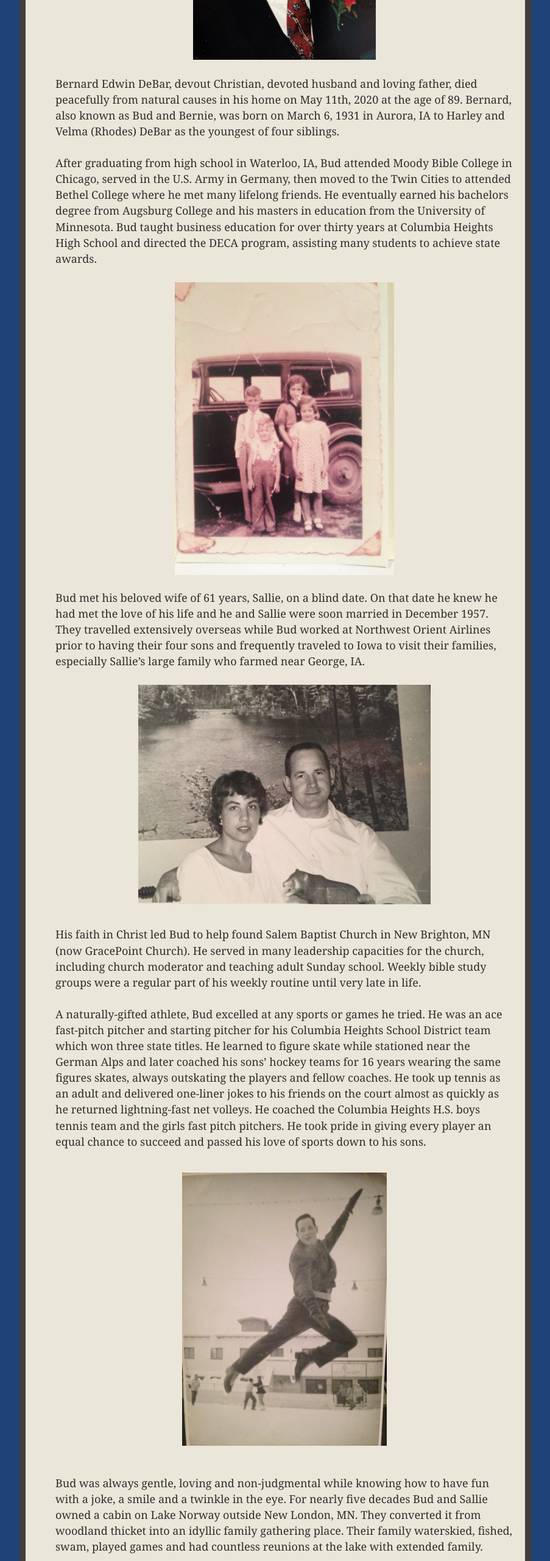
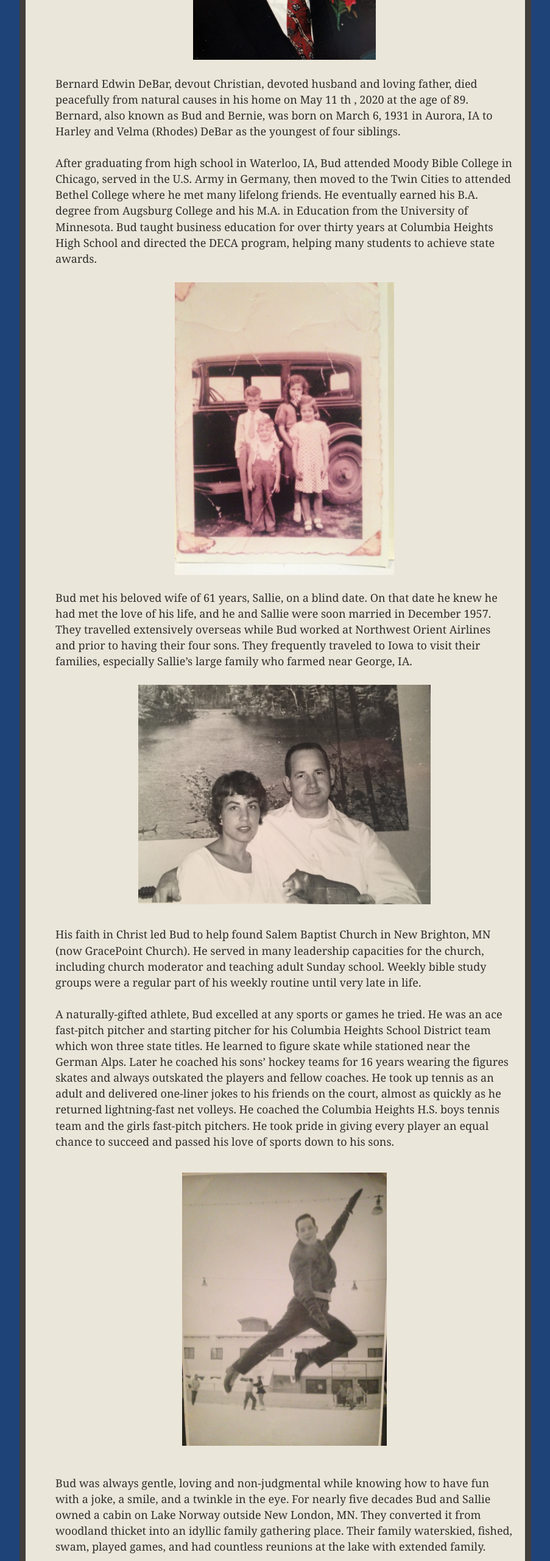
Before and after one commit to jacquesdebar/bernard, a Gatsby site: page / in a window 1280 px wide. Shown: the part 1020-3580 px from the top of the page at 61% size, without its empty margins (188-1091 px from the left). Built offline with nearby package versions, Linux system fonts and the light colour scheme; Gatsby itself is replaced by a stand-in of ours.

Commit message:
update obit

```diff
--- a/src/components/obituary.js
+++ b/src/components/obituary.js
@@ -8,37 +8,77 @@ import CribbageImage from "./pics/CribbageImage"
 
 const Obituary = () => (
     <>
-        <p>Bernard Edwin DeBar, devout Christian, devoted husband and loving father, died peacefully from natural causes in his home on May 11th, 2020 at the age of 89. Bernard, also known as Bud and Bernie, was born on March 6, 1931 in Aurora, IA to Harley and Velma (Rhodes) DeBar as the youngest of four siblings.
-        </p><p>After graduating from high school in Waterloo, IA, Bud attended Moody Bible College in Chicago, served in the U.S. Army in Germany, then moved to the Twin Cities to attended Bethel College where he met many lifelong friends. He eventually earned his bachelors degree from Augsburg College and his masters in education from the University of Minnesota. Bud taught business education for over thirty years at Columbia Heights High School and directed the DECA program, assisting many students to achieve state awards.
+        <p>
+            Bernard Edwin DeBar, devout Christian, devoted husband and loving father, died peacefully from natural
+            causes in his home on May 11 th , 2020 at the age of 89. Bernard, also known as Bud and Bernie, was born
+            on March 6, 1931 in Aurora, IA to Harley and Velma (Rhodes) DeBar as the youngest of four siblings.
+        </p>
+        <p>
+            After graduating from high school in Waterloo, IA, Bud attended Moody Bible College in Chicago, served
+            in the U.S. Army in Germany, then moved to the Twin Cities to attended Bethel College where he met
+            many lifelong friends. He eventually earned his B.A. degree from Augsburg College and his M.A. in
+            Education from the University of Minnesota. Bud taught business education for over thirty years at
+            Columbia Heights High School and directed the DECA program, helping many students to achieve state
+            awards.
         </p>
         <div style={{ display: `flex`, flexFlow: `row wrap`, justifyContent: `center` }}>
             <div style={{ width: `360px`, margin: `0 12px`, marginBottom: `24px` }}>
                 <FamilyImage />
             </div>
         </div>
-        <p>Bud met his beloved wife of 61 years, Sallie, on a blind date. On that date he knew he had met the love of his life and he and Sallie were soon married in December 1957.  They travelled extensively overseas while Bud worked at Northwest Orient Airlines prior to having their four sons and frequently traveled to Iowa to visit their families, especially Sallie’s large family who farmed near George, IA.
+        <p>
+            Bud met his beloved wife of 61 years, Sallie, on a blind date. On that date he knew he had met the love
+            of his life, and he and Sallie were soon married in December 1957. They travelled extensively overseas
+            while Bud worked at Northwest Orient Airlines and prior to having their four sons. They frequently
+            traveled to Iowa to visit their families, especially Sallie’s large family who farmed near George, IA.
         </p>
         <div style={{ display: `flex`, flexFlow: `row wrap`, justifyContent: `center` }}>
             <div style={{ width: `480px`, margin: `0 12px`, marginBottom: `36px` }}>
                 <SallieImage />
             </div>
         </div>
-        <p>His faith in Christ led Bud to help found Salem Baptist Church in New Brighton, MN (now GracePoint Church). He served in many leadership capacities for the church, including church moderator and teaching adult Sunday school. Weekly bible study groups were a regular part of his weekly routine until very late in life.
-        </p><p>A naturally-gifted athlete, Bud excelled at any sports or games he tried. He was an ace fast-pitch pitcher and starting pitcher for his Columbia Heights School District team which won three state titles. He learned to figure skate while stationed near the German Alps and later coached his sons’ hockey teams for 16 years wearing the same figures skates, always outskating the players and fellow coaches. He took up tennis as an adult and delivered one-liner jokes to his friends on the court almost as quickly as he returned lightning-fast net volleys. He coached the Columbia Heights H.S. boys tennis team and the girls fast pitch pitchers. He took pride in giving every player an equal chance to succeed and passed his love of sports down to his sons.
+        <p>
+            His faith in Christ led Bud to help found Salem Baptist Church in New Brighton, MN (now GracePoint
+            Church). He served in many leadership capacities for the church, including church moderator and
+            teaching adult Sunday school. Weekly bible study groups were a regular part of his weekly routine until
+            very late in life.
+        </p>
+        <p>
+            A naturally-gifted athlete, Bud excelled at any sports or games he tried. He was an ace fast-pitch pitcher
+            and starting pitcher for his Columbia Heights School District team which won three state titles. He
+            learned to figure skate while stationed near the German Alps. Later he coached his sons’ hockey teams
+            for 16 years wearing the figures skates and always outskated the players and fellow coaches. He took up
+            tennis as an adult and delivered one-liner jokes to his friends on the court, almost as quickly as he
+            returned lightning-fast net volleys. He coached the Columbia Heights H.S. boys tennis team and the girls
+            fast-pitch pitchers. He took pride in giving every player an equal chance to succeed and passed his love
+            of sports down to his sons.
         </p>
         <div style={{ display: `flex`, flexFlow: `row wrap`, justifyContent: `center` }}>
             <div style={{ width: `360px`, margin: `0 12px`, marginBottom: `36px`, padding: "12px" }}>
                 <SkatingImage />
             </div>
         </div>
-        <p>Bud was always gentle, loving and non-judgmental while knowing how to have fun with a joke, a smile and a twinkle in the eye. For nearly five decades Bud and Sallie owned a cabin on Lake Norway outside New London, MN. They converted it from woodland thicket into an idyllic family gathering place. Their family waterskied, fished, swam, played games and had countless reunions at the lake with extended family.
+        <p>
+            Bud was always gentle, loving and non-judgmental while knowing how to have fun with a joke, a smile,
+            and a twinkle in the eye. For nearly five decades Bud and Sallie owned a cabin on Lake Norway outside
+            New London, MN. They converted it from woodland thicket into an idyllic family gathering place. Their
+            family waterskied, fished, swam, played games, and had countless reunions at the lake with extended
+            family.
         </p>
         <div style={{ display: `flex`, flexFlow: `row wrap`, justifyContent: `center` }}>
             <div style={{ width: `480px`, margin: `0 12px`, marginBottom: `36px`, padding: "12px" }}>
                 <NorwayImage />
             </div>
         </div>
-        <p>Bud is survived by his four sons, Andre (Christina), Nick (Stacy), Lance and Pierre; 8 grandchilden, Alec, Keeley, Sophie, Jacques, Elise, Marian, Harley, and Everly; and many brother- and sister-in-laws, nieces and nephews, and their children.  Bud was preceded in death by his wife, Sallie (Beek) DeBar, and his siblings Geneva (Earl) Weibbeeke, Raymond (Elinor) DeBar, and Norma (Russell) Young. Memorial donations may be made to the Union Gospel Mission.
+        <p>
+            Bud is survived by his four sons, Andre (Christina), Nick (Stacy), Lance and Pierre; eight grandchildren, Alec,
+            Keeley, Sophie, Jacques, Elise, Marian, Harley, and Everly; and many family members and countless
+            friends. Bud was preceded in death by his wife, Sallie (Beek) DeBar, and his siblings Geneva (Earl)
+            Weibbeeke, Raymond (Elinor) DeBar, and Norma (Russell) Young.
+        </p>
+        <p>
+            Memorial donations: Union Gospel Mission, Dept. of Donor Services, 77 Ninth Street, St. Paul, MN
+            55101. 651-444-5801 or https://www.ugmtc.org/get-involved/give/
         </p>
         <div style={{ display: `flex`, flexFlow: `row wrap`, justifyContent: `center` }}>
             <div style={{ width: `400px`, margin: `0 12px`, marginBottom: `36px`, padding: "12px" }}>
```
